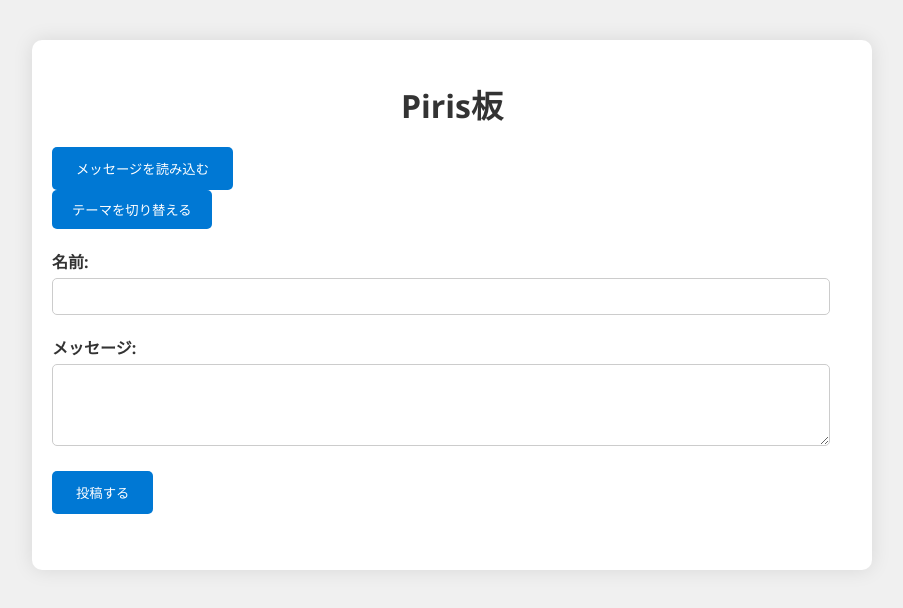
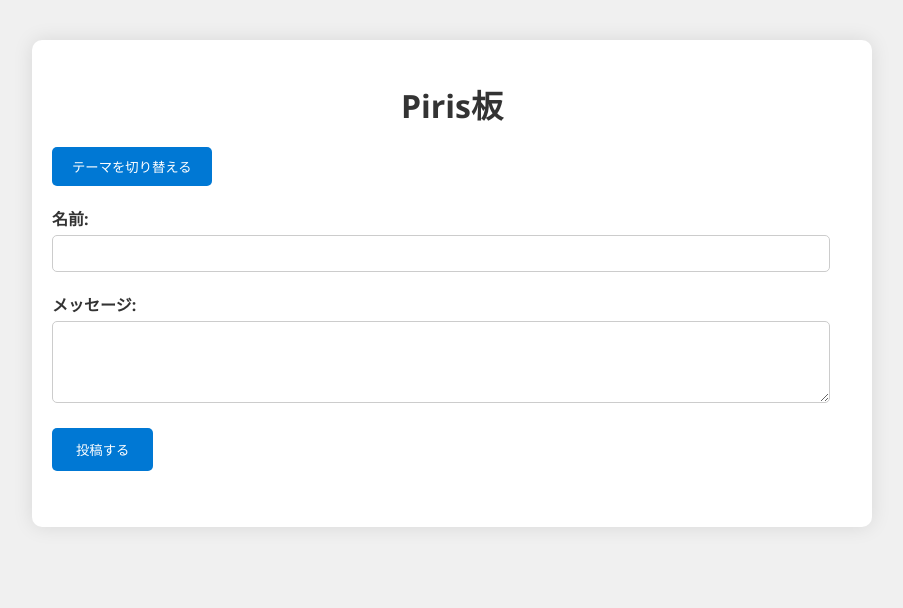
Before and after one commit to Kakaonanoresu/Pirisboard, a website: page public/index.html in a window 1280 px wide. Shown: the whole page, without its empty margins (188-1091 px from the left). Drawn offline with Linux system fonts and the light colour scheme; no server answers.

Commit message:
Update index.html

```diff
--- a/public/index.html
+++ b/public/index.html
@@ -147,8 +147,6 @@
 <body class="light">
     <div class="container">
         <h1>Piris板</h1>
-        <button onclick="loadMessages()">メッセージを読み込む</button>
-        <br>
         <div class="theme-toggle">
             <button onclick="switchTheme()">テーマを切り替える</button>
         </div>
```
